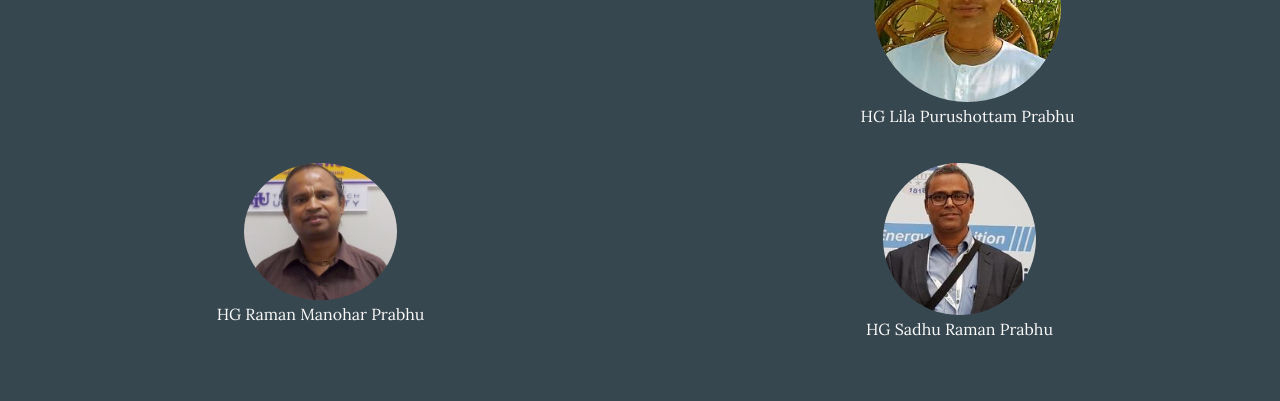
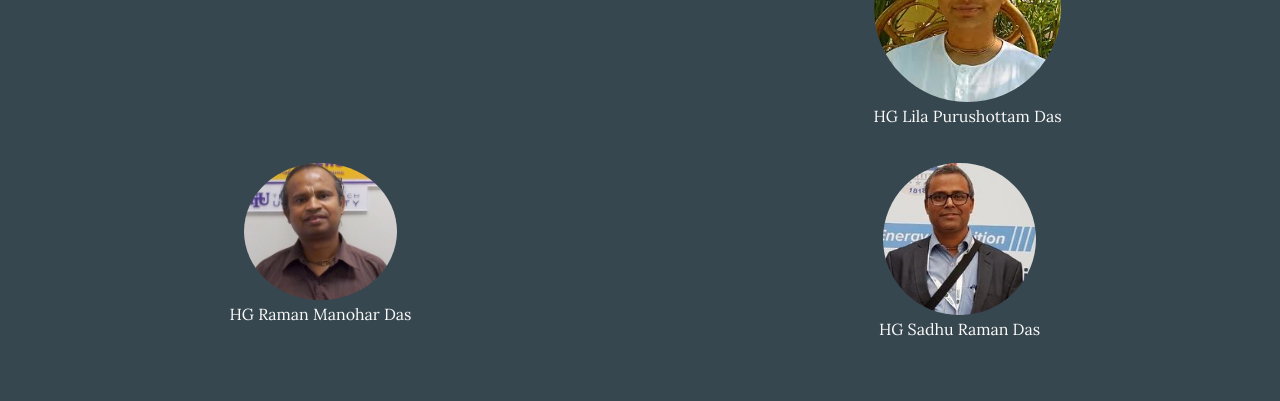
Before and after one commit to byciitp/byciitp.github.io, a Jekyll site: the page built from resources/newsletter.html, in a window 1280 px wide and 900 px high, scrolled down 1255 px. Shown: the part 433-834 px from the top of the window. Built offline with Jekyll 4.4.1, drawn with Linux system fonts in a browser that asks for light colours; nearby versions of some CDN libraries.

Commit message:
edit names in footer

```diff
--- a/_layouts/header.html
+++ b/_layouts/header.html
@@ -72,18 +72,18 @@ layout: default
 			</div>
 			<div class="col-lg-6">
 				<img width="30%" class="rounded-circle mx-auto d-block" src="../assets/images/hglpd.jpeg">
-				<p style="font-size: 1rem">HG Lila Purushottam Prabhu</p>
+				<p style="font-size: 1rem">HG Lila Purushottam Das</p>
 			</div>
 		</div>
 
 		<div class="row p-3">
 			<div class="col-lg-6 col-md-6 col-sm-6 col-6">
 				<img class="rounded-circle mx-auto d-block" width="25%" src="../assets/images/hgrmp.jpg">
-				<p style="font-size: 1rem">HG Raman Manohar Prabhu</p>
+				<p style="font-size: 1rem">HG Raman Manohar Das</p>
 			</div>
 			<div class="col-lg-6 col-md-6 col-sm-6 col-6">
 				<img class="rounded-circle mx-auto d-block" width="25%" src="../assets/images/hgsrp.jpg">
-				<p style="font-size: 1rem">HG Sadhu Raman Prabhu</p>
+				<p style="font-size: 1rem">HG Sadhu Raman Das</p>
 			</div>
 		</div>
 	</div>
```
